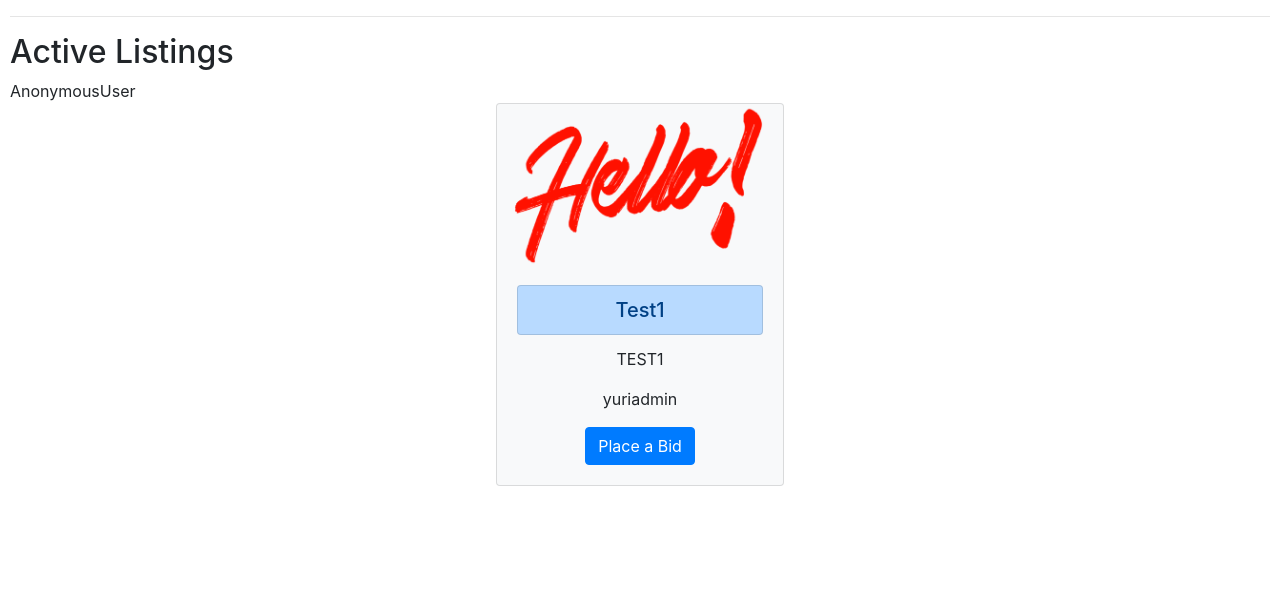
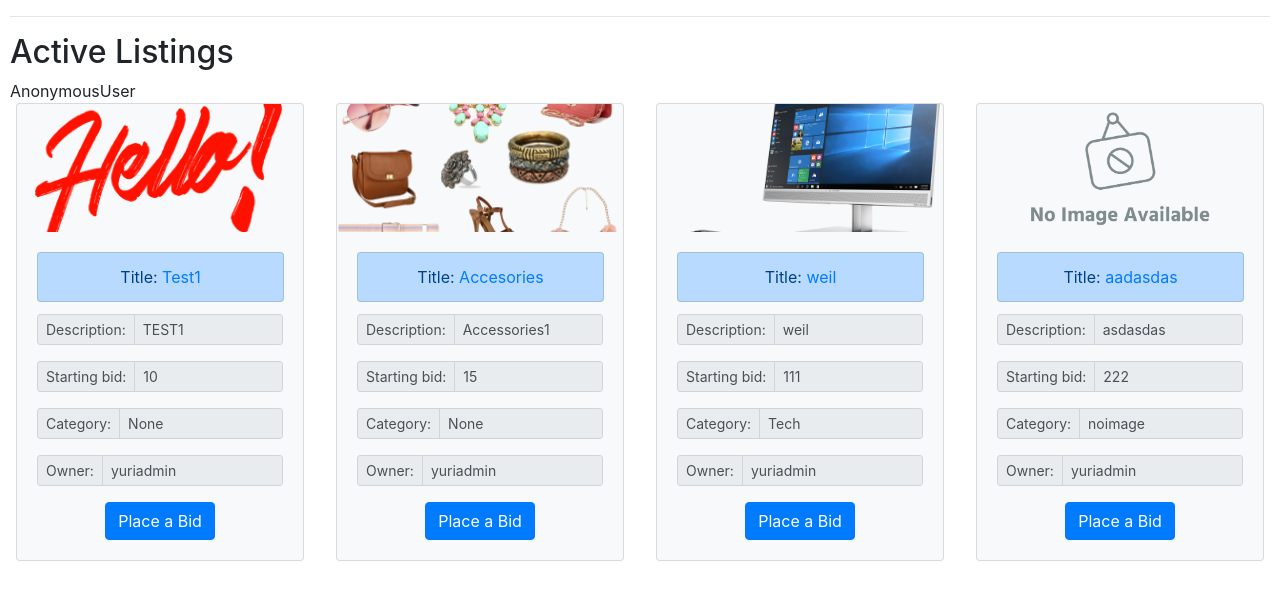
Before and after one commit to yuripetrillo/commerce, a Django app: page / in a window 1280 px wide. Shown: the part 92-692 px from the top of the page. Run offline with Django 3.2, Linux system fonts and the light colour scheme; data comes from the database, SQL or seed files in the repository; some libraries are stand-ins or nearby versions.

Commit message:
Second commerce commit

```diff
--- a/auctions/models.py
+++ b/auctions/models.py
@@ -7,8 +7,9 @@
 class Listing(models.Model):
     title = models.CharField(max_length=24)
     description = models.CharField(max_length=64)
-    startingbid = models.IntegerField()
+    startingprice = models.IntegerField()
     imagename = models.CharField(max_length=255)
+    categoryname = models.CharField(max_length=255, blank=True, null=True)
     user = models.ForeignKey(User, on_delete=models.CASCADE, related_name='owner')
 
     def __str__(self):
--- a/auctions/static/auctions/styles.css
+++ b/auctions/static/auctions/styles.css
@@ -1,3 +1,9 @@
 body {
     padding: 10px;
 }
+
+.card-img-top {
+    width: 100%;
+    height: 10vw;
+    object-fit: cover;
+}
--- a/auctions/templates/auctions/index.html
+++ b/auctions/templates/auctions/index.html
@@ -10,10 +10,35 @@
     <div class="card bg-light mx-3 mb-3" style="width: 18rem;">
         <img class="card-img-top" src="{% static 'images/noimage.png' %}" alt="Listing No Image">
         <div class="card-body align-items-center text-center">
-        <h5 class="card-title"><a href="{% url 'index' %}" class="list-group-item list-group-item-action list-group-item-primary">{{ listing.title }}</a></h5>
-        <p class="card-text">{{ listing.description }}</p>
-        <p class="card-text">{{ listing.startingprice }}</p>
-        <p class="card-text">{{ listing.user }}</p>
+            <h5 class="card-title">
+                <div class="input-group-prepend">
+                    <span class="input-group-text list-group-item list-group-item-action list-group-item-primary" id="inputGroup-sizing-lg">Title:  <a href="{% url 'index' %}">{{ listing.title }}</a></span>
+                </div>
+            </h5>
+        <div class="input-group input-group-sm mb-3">
+            <div class="input-group-prepend">
+              <span class="input-group-text" id="inputGroup-sizing-sm">Description:</span>
+            </div>
+            <input type="text" class="form-control" value="{{ listing.description }}" aria-describedby="inputGroup-sizing-sm" readonly>
+        </div>
+        <div class="input-group input-group-sm mb-3">
+            <div class="input-group-prepend">
+                <span class="input-group-text" id="inputGroup-sizing-sm">Starting bid:</span>
+            </div>
+            <input type="text" class="form-control" value="{{ listing.startingprice }}" aria-describedby="inputGroup-sizing-sm" readonly>
+        </div>
+        <div class="input-group input-group-sm mb-3">
+            <div class="input-group-prepend">
+                <span class="input-group-text" id="inputGroup-sizing-sm">Category:</span>
+            </div>
+              <input type="text" class="form-control" value="{{ listing.categoryname }}" aria-describedby="inputGroup-sizing-sm" readonly>
+        </div>
+            <div class="input-group input-group-sm mb-3">
+                <div class="input-group-prepend">
+                    <span class="input-group-text" id="inputGroup-sizing-sm">Owner:</span>
+                </div>
+                  <input type="text" class="form-control" value="{{ listing.user }}" aria-describedby="inputGroup-sizing-sm" readonly>
+            </div>
         <a href="#" class="btn btn-primary">Place a Bid</a>
         </div>
     </div>
@@ -21,10 +46,41 @@
     <div class="card bg-light mx-3 mb-3" style="width: 18rem;">
         <img class="card-img-top" src="{% static 'images/'|add:listing.imagename' %}" alt="Listing Image">
             <div class="card-body align-items-center text-center">
-            <h5 class="card-title"><a href="{% url 'index' %}" class="list-group-item list-group-item-action list-group-item-primary">{{ listing.title }}</a></h5>
-            <p class="card-text">{{ listing.description }}</p>
-            <p class="card-text">{{ listing.startingprice }}</p>
-            <p class="card-text">{{ listing.user }}</p>
+            <h5 class="card-title">
+                <div class="input-group-prepend">
+                    <span class="input-group-text list-group-item list-group-item-action list-group-item-primary" id="inputGroup-sizing-lg">Title:  <a href="{% url 'index' %}">{{ listing.title }}</a></span>
+                </div>
+            </h5>
+
+
+
+
+
+
+            <div class="input-group input-group-sm mb-3">
+                <div class="input-group-prepend">
+                  <span class="input-group-text" id="inputGroup-sizing-sm">Description:</span>
+                </div>
+                <input type="text" class="form-control" value="{{ listing.description }}" aria-describedby="inputGroup-sizing-sm" readonly>
+            </div>
+            <div class="input-group input-group-sm mb-3">
+                <div class="input-group-prepend">
+                    <span class="input-group-text" id="inputGroup-sizing-sm">Starting bid:</span>
+                </div>
+                <input type="text" class="form-control" value="{{ listing.startingprice }}" aria-describedby="inputGroup-sizing-sm" readonly>
+            </div>
+            <div class="input-group input-group-sm mb-3">
+                <div class="input-group-prepend">
+                    <span class="input-group-text" id="inputGroup-sizing-sm">Category:</span>
+                </div>
+                  <input type="text" class="form-control" value="{{ listing.categoryname }}" aria-describedby="inputGroup-sizing-sm" readonly>
+            </div>
+                <div class="input-group input-group-sm mb-3">
+                    <div class="input-group-prepend">
+                        <span class="input-group-text" id="inputGroup-sizing-sm">Owner:</span>
+                    </div>
+                      <input type="text" class="form-control" value="{{ listing.user }}" aria-describedby="inputGroup-sizing-sm" readonly>
+                </div>
             <a href="#" class="btn btn-primary">Place a Bid</a>
             </div>
         </div>
--- a/auctions/templates/auctions/layout.html
+++ b/auctions/templates/auctions/layout.html
@@ -4,7 +4,10 @@
 <html lang="en">
     <head>
         <title>{% block title %}Auctions{% endblock %}</title>
-        <link rel="stylesheet" href="https://stackpath.bootstrapcdn.com/bootstrap/4.4.1/css/bootstrap.min.css" integrity="sha384-Vkoo8x4CGsO3+Hhxv8T/Q5PaXtkKtu6ug5TOeNV6gBiFeWPGFN9MuhOf23Q9Ifjh" crossorigin="anonymous">
+        <link rel="stylesheet" href="https://cdn.jsdelivr.net/npm/bootstrap@4.1.3/dist/css/bootstrap.min.css" integrity="sha384-MCw98/SFnGE8fJT3GXwEOngsV7Zt27NXFoaoApmYm81iuXoPkFOJwJ8ERdknLPMO" crossorigin="anonymous">
+        <script src="https://code.jquery.com/jquery-3.3.1.slim.min.js" integrity="sha384-q8i/X+965DzO0rT7abK41JStQIAqVgRVzpbzo5smXKp4YfRvH+8abtTE1Pi6jizo" crossorigin="anonymous"></script>
+        <script src="https://cdn.jsdelivr.net/npm/popper.js@1.14.3/dist/umd/popper.min.js" integrity="sha384-ZMP7rVo3mIykV+2+9J3UJ46jBk0WLaUAdn689aCwoqbBJiSnjAK/l8WvCWPIPm49" crossorigin="anonymous"></script>
+        <script src="https://cdn.jsdelivr.net/npm/bootstrap@4.1.3/dist/js/bootstrap.min.js" integrity="sha384-ChfqqxuZUCnJSK3+MXmPNIyE6ZbWh2IMqE241rYiqJxyMiZ6OW/JmZQ5stwEULTy" crossorigin="anonymous"></script>
         <link href="{% static 'auctions/styles.css' %}" rel="stylesheet">
     </head>
     <body>
--- a/auctions/views.py
+++ b/auctions/views.py
@@ -70,11 +70,16 @@
                     "username": request.user,
                 })
     elif request.method == "POST":
+        if request.POST.get("imagename") is not None:
+            imagename=request.POST.get("categoryname")+".png"
+        else:
+            imagename="noimage.png"
         listing = Listing(
             user=User.objects.get(username=request.POST.get("user")),
             title=request.POST.get("title"),
             description=request.POST.get("description"),
-            startingbid=request.POST.get("startingbid"),
-            imagename=request.POST.get("imagename"))
+            startingprice=request.POST.get("startingprice"),
+            categoryname=request.POST.get("categoryname"),
+            imagename=imagename)
         listing.save()
         return HttpResponseRedirect(reverse("index"))
```
Also changed, not shown: auctions/templates/auctions/createListing.html (+16 -8 lines), auctions/migrations/0007_listing_categoryname.py (added), auctions/migrations/0008_rename_startingbid_listing_startingprice.py (added), auctions/static/images/Accessories.png (added), auctions/static/images/Tech.png (added), db.sqlite3.
